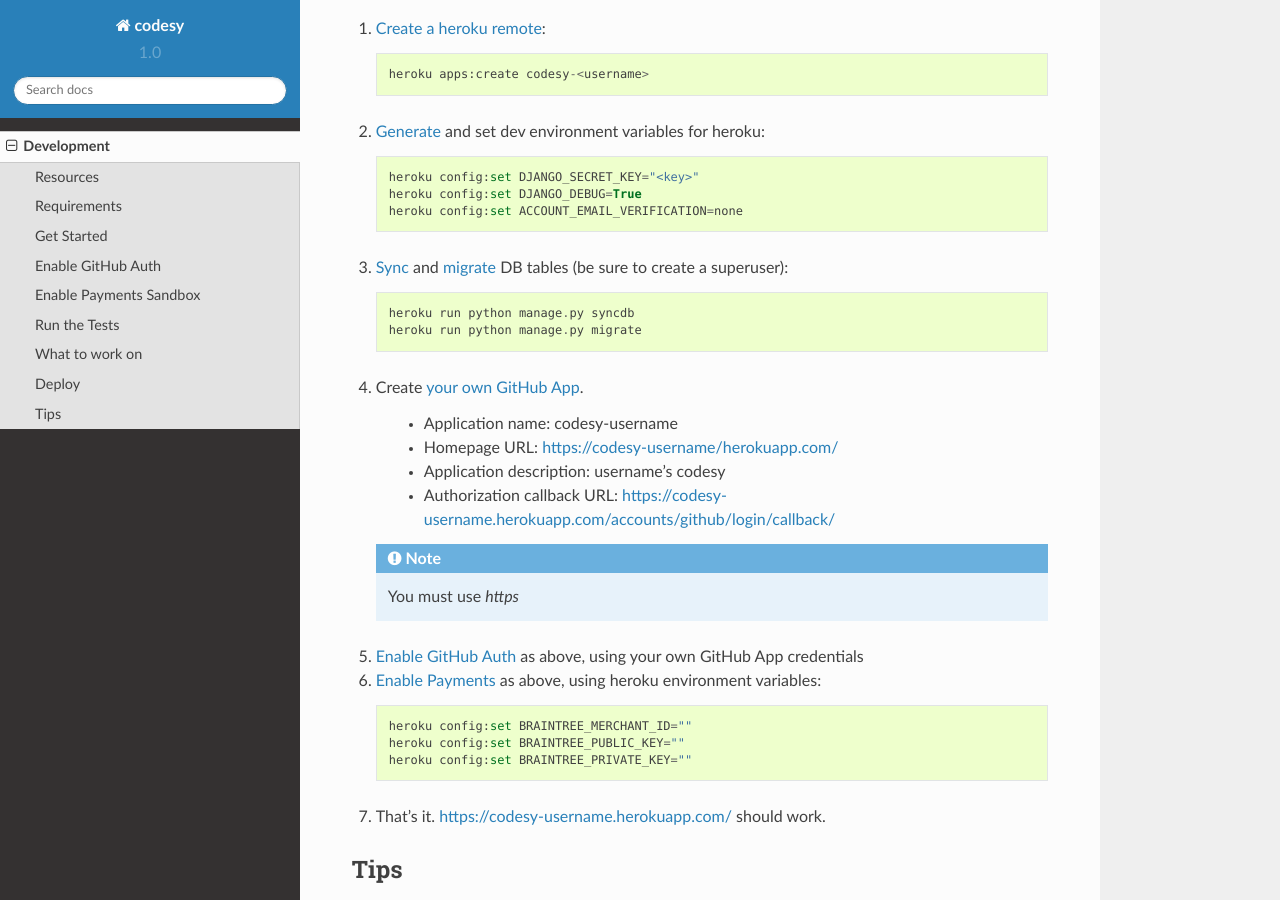
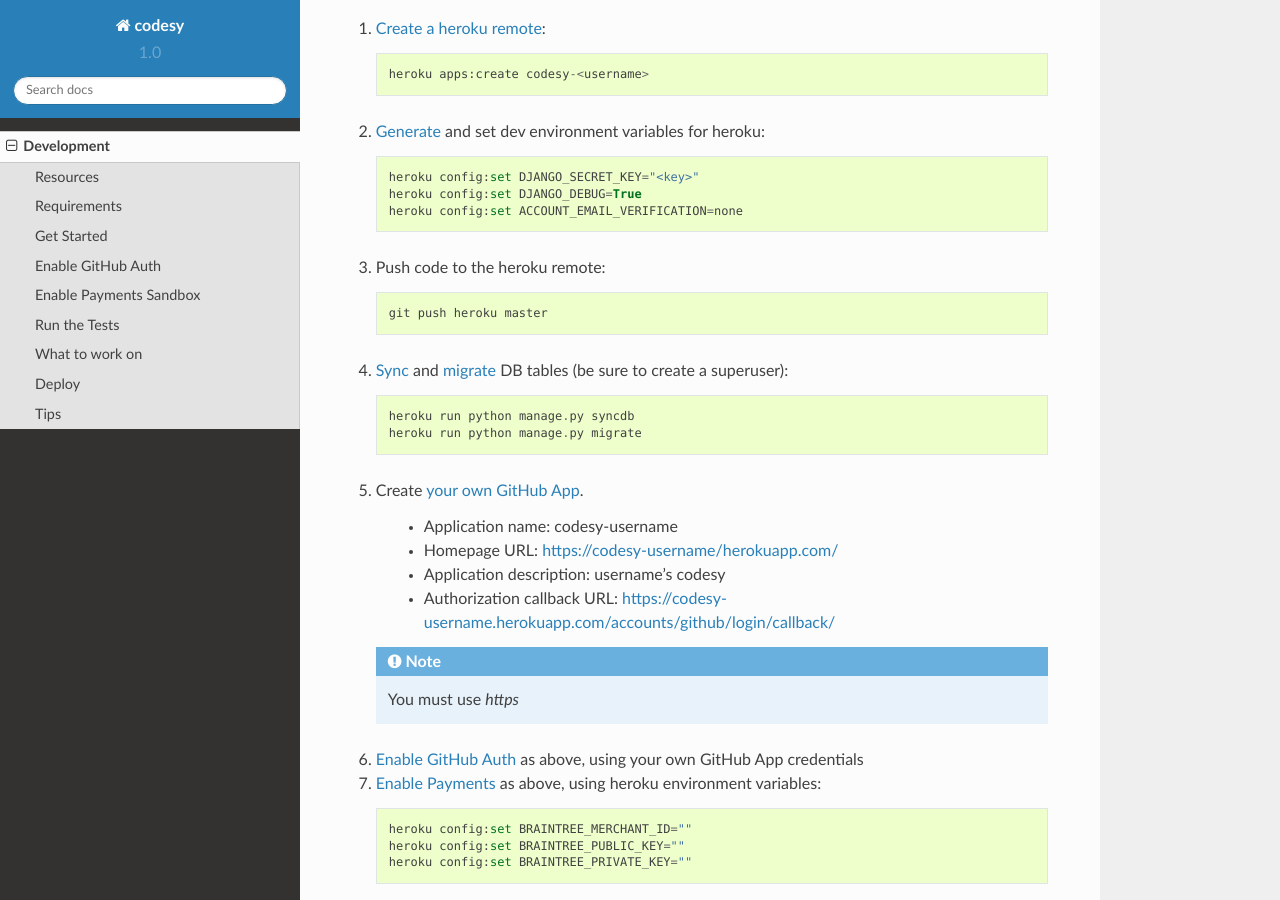
Before and after one commit to codesy/codesy, a Sphinx documentation site: the page built from docs/development.rst, in a window 1280 px wide and 900 px high, scrolled down 2995 px. Built offline with Sphinx 7.4.7 and the Read the Docs theme 2.0.0, drawn with Linux system fonts in a browser that asks for light colours.

Commit message:
update deploy docs from 2nd run-thru

```diff
--- a/docs/development.rst
+++ b/docs/development.rst
@@ -172,6 +172,10 @@
     heroku config:set DJANGO_DEBUG=True
     heroku config:set ACCOUNT_EMAIL_VERIFICATION=none
 
+#. Push code to the heroku remote::
+
+    git push heroku master
+
 #. `Sync`_ and `migrate`_ DB tables (be sure to create a superuser)::
 
     heroku run python manage.py syncdb
```
